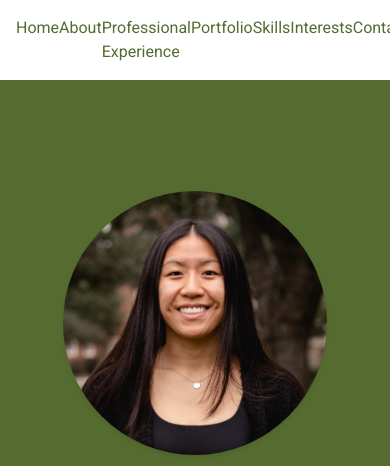
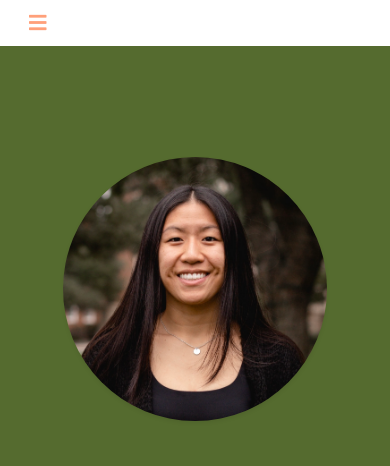
Before and after one commit to rosemarycharnley/portfolio, a website with bundled scripts: page express/index.html in a window 390 px wide. Shown: the top 466 px of the page. Built offline with nearby package versions, Linux system fonts and the light colour scheme.

Commit message:
fix mobile flex on nav bar

```diff
--- a/express/index.html
+++ b/express/index.html
@@ -25,35 +25,24 @@
 </head>
 
 <body data-spy="scroll" data-target=".navbar" data-offset="51">
-    <!-- Navbar Start -->
     <nav class="navbar navbar-expand-sm bg-light sticky-top">
-        <div class="container-fluid">
-          <!-- Links -->
-          <ul class="navbar-nav">
-            <li class="nav-item">
-              <a class="nav-link" href="#home">Home</a>
-            </li>
-            <li class="nav-item">
-              <a class="nav-link" href="#about">About</a>
-            </li>
-            <li class="nav-item">
-                <a class="nav-link" href="#professional">Professional Experience</a>
-            </li>
-            <li class="nav-item">
-              <a class="nav-link" href="#portfolio">Portfolio</a>
-            </li>
-            <li class="nav-item">
-                <a class="nav-link" href="#skills">Skills</a>
-            </li>
-            <li class="nav-item">
-                <a class="nav-link" href="#interests">Interests</a>
-            </li>
-            <li class="nav-item">
-                <a class="nav-link" href="#contact">Contact</a>
-            </li>
-          </ul>
+        <button class="navbar-toggler" type="button" data-toggle="collapse" data-target="#navbarNavAltMarkup">
+          <span><i class="fas fa-bars"></i></span>
+        </button>
+        <div class="collapse navbar-collapse" id="navbarNavAltMarkup">
+          <div class="navbar">
+            <a class="nav-item nav-link active" href="#home">Home <span class="sr-only">(current)</span></a>
+            <a class="nav-item nav-link" href="#about">About</a>
+            <a class="nav-item nav-link" href="#professional">Professional</a>
+            <a class="nav-item nav-link" href="#portfolio">Portfolio</a>
+            <a class="nav-item nav-link" href="#skills">Skills</a>
+            <a class="nav-item nav-link" href="#interests">Interests</a>
+            <a class="nav-item nav-link" href="#contact">Contact</a>
+          </div>
         </div>
       </nav>
+    <!-- Navbar Start -->
+
     <!-- Navbar End -->
 
     <!-- Header (Home) Start -->
```
Also changed, not shown: express/css/style.css.
